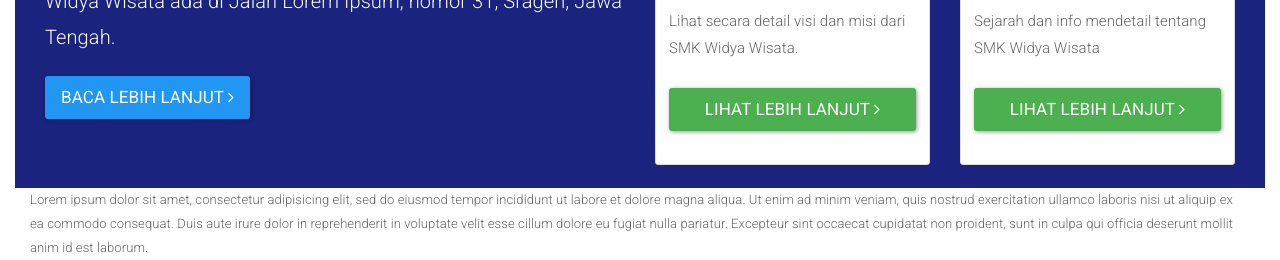
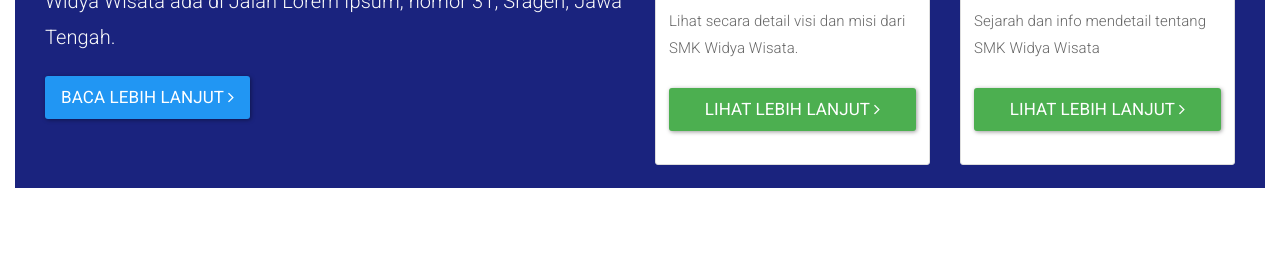
Before and after one commit to iqbalaqaba/widyawisata_pro, a plain HTML site: page index2.html in a window 1280 px wide. Shown: the part 864-1124 px from the top of the page. After the commit the page ends 1052 px from the top, so only its background shows below. Drawn offline with nearby package versions, Linux system fonts and the light colour scheme.

Commit message:
Update index2.html

```diff
--- a/index2.html
+++ b/index2.html
@@ -2,7 +2,7 @@
 <head>
 
 <!--
-Design Name      : SMK Widya Wisata site design
+Design Name      : SMK Widya Wisata Website design
 Design Coded     : 03-10-2016
 Design Finished  : N/A
 Style            : Materialism, Minimalist and Responsive
@@ -185,14 +185,6 @@ li a{
   </div>
 </div>
 <!-- Info part end here -->
-<div class="col-lg-12">
-  Lorem ipsum dolor sit amet, consectetur adipisicing elit, sed do eiusmod
-  tempor incididunt ut labore et dolore magna aliqua. Ut enim ad minim veniam,
-  quis nostrud exercitation ullamco laboris nisi ut aliquip ex ea commodo
-  consequat. Duis aute irure dolor in reprehenderit in voluptate velit esse
-  cillum dolore eu fugiat nulla pariatur. Excepteur sint occaecat cupidatat non
-  proident, sunt in culpa qui officia deserunt mollit anim id est laborum.
-</div>
 </div>
 <!-- Main container fluid end here -->
 <!-- Latest compiled and minified JavaScript -->
```
